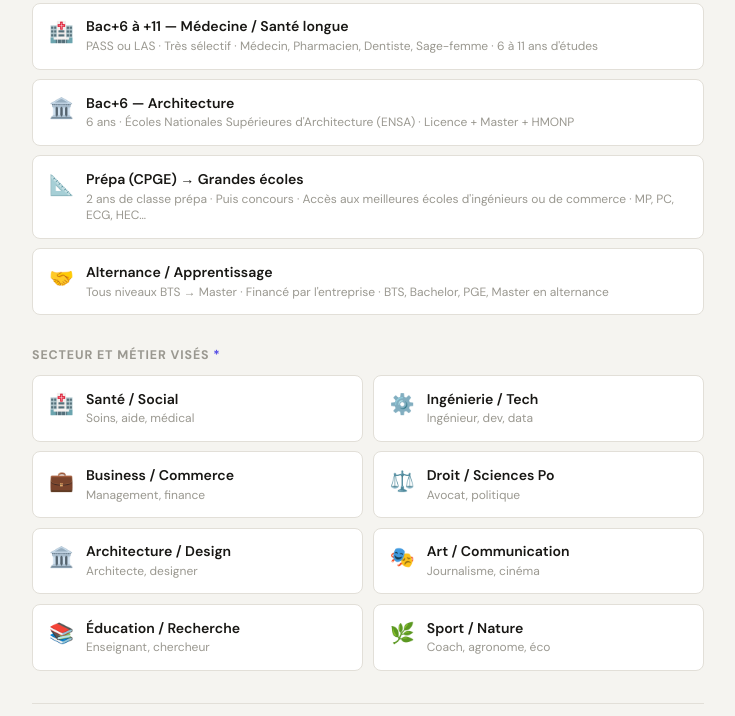
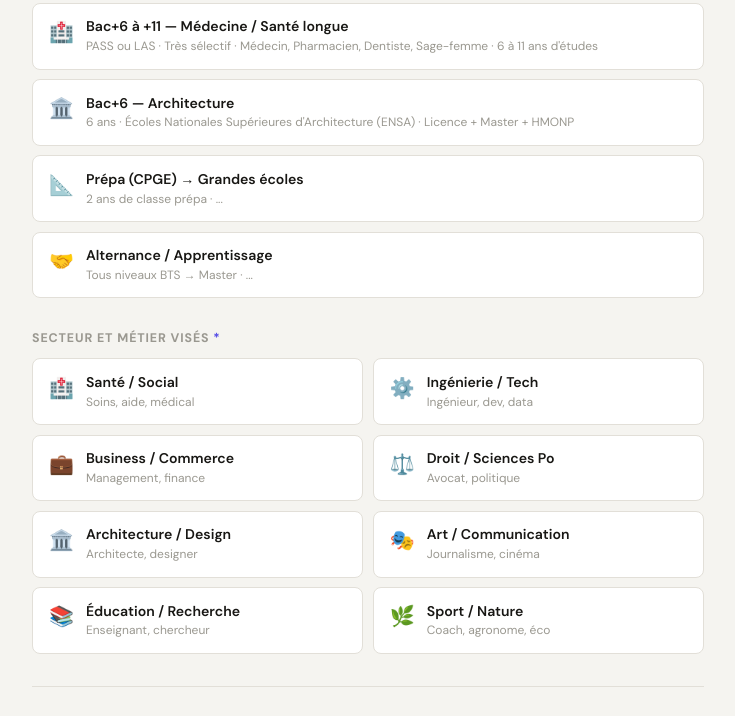
Before and after one commit to maaaatt08/OrientAI, a website: page index.html in a window 1280 px wide. Shown: the part 1705-2421 px from the top of the page, without its empty margins (272-1007 px from the left). Drawn offline with Linux system fonts and the light colour scheme.

Commit message:
Update index.html

```diff
--- a/index.html
+++ b/index.html
@@ -230,11 +230,11 @@ body{font-family:'DM Sans',sans-serif;background:var(--bg);color:var(--ink);min-
       <button class="cbtn" data-q="niveau" data-v="Bac+6 : Architecture (HMONP, 6 ans en école nationale d'architecture)" onclick="pick(this)">
         <span class="icon">🏛️</span><div class="txt"><span class="label">Bac+6 — Architecture</span><span class="sub">6 ans · Écoles Nationales Supérieures d'Architecture (ENSA) · Licence + Master + HMONP</span></div>
       </button>
-      <button class="cbtn" data-q="niveau" data-v="Prépa puis grandes écoles (CPGE 2 ans puis concours : ingénieurs, commerce, ENS...)" onclick="pick(this)">
-        <span class="icon">📐</span><div class="txt"><span class="label">Prépa (CPGE) → Grandes écoles</span><span class="sub">2 ans de classe prépa · Puis concours · Accès aux meilleures écoles d'ingénieurs ou de commerce · MP, PC, ECG, HEC…</span></div>
+     <button class="cbtn" data-q="niveau" data-v="Prépa puis grandes écoles (CPGE 2 ans puis concours : ingénieurs, commerce, ENS...)" onclick="pick(this)">
+        <span class="icon">📐</span><div class="txt"><span class="label">Prépa (CPGE) → Grandes écoles</span><span class="sub">2 ans de classe prépa · ...
       </button>
-      <button class="cbtn" data-q="niveau" data-v="Alternance (formation en entreprise + école, tous niveaux du BTS au Master)" onclick="pick(this)">
-        <span class="icon">🤝</span><div class="txt"><span class="label">Alternance / Apprentissage</span><span class="sub">Tous niveaux BTS → Master · Financé par l'entreprise · BTS, Bachelor, PGE, Master en alternance</span></div>
+     <button class="cbtn" data-q="niveau" data-v="Alternance (formation en entreprise + école, tous niveaux du BTS au Master)" onclick="pick(this)">
+        <span class="icon">🤝</span><div class="txt"><span class="label">Alternance / Apprentissage</span><span class="sub">Tous niveaux BTS → Master · ...
       </button>
     </div>
   </div>
```
